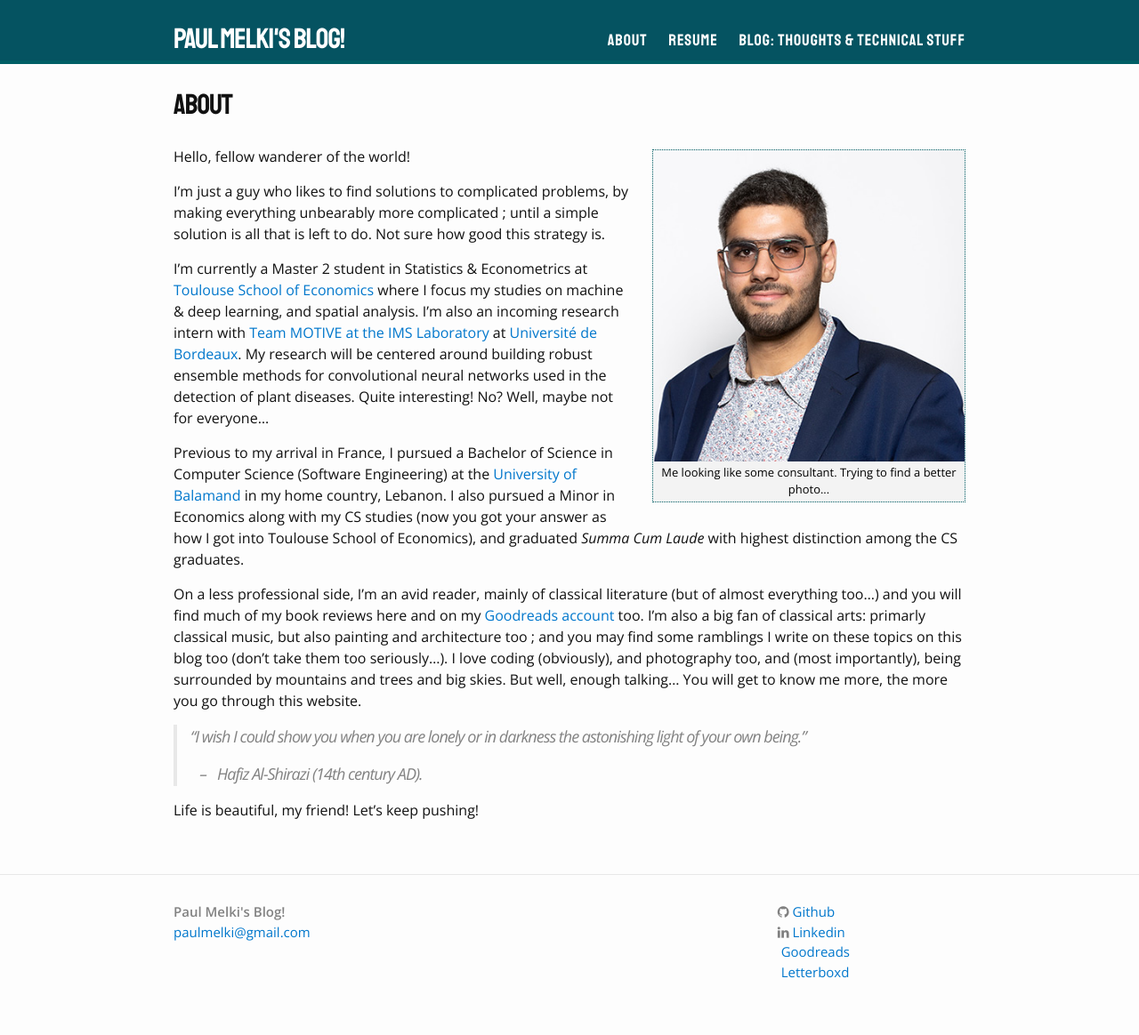
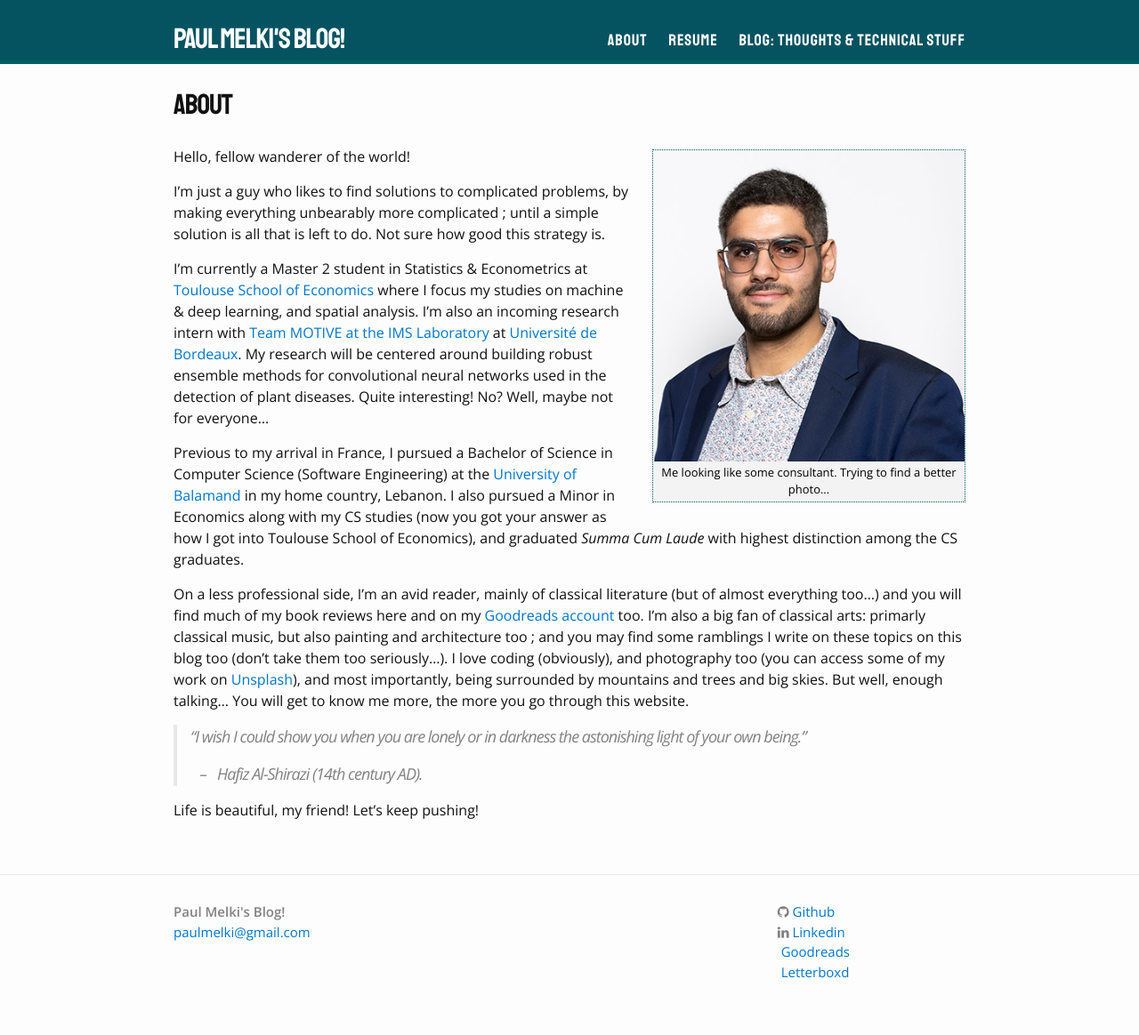
Before and after one commit to paulmelki/paulmelki.github.io, a Jekyll site: the page built from about.md, in a window 1280 px wide. Shown: the whole page at 89% size. Built offline with Jekyll 4.4.1, drawn with Linux system fonts in a browser that asks for light colours; nearby versions of some CDN libraries; some web fonts are replaced.

Commit message:
Added link to Unsplash in "About"

```diff
--- a/about.md
+++ b/about.md
@@ -25,7 +25,7 @@ and graduated *Summa Cum Laude* with highest distinction among the CS graduates.
 On a less professional side, I'm an avid reader, mainly of classical literature (but of almost everything too...) and you will
 find much of my book reviews here and on my [Goodreads account](https://www.goodreads.com/paulmelki) too. I'm also a big fan of classical arts:
 primarly classical music, but also painting and architecture too ; and you may find some ramblings I write on these topics on this blog
-too (don't take them too seriously...). I love coding (obviously), and photography too, and (most importantly), being surrounded by mountains and
+too (don't take them too seriously...). I love coding (obviously), and photography too (you can access some of my work on [Unsplash](https://unsplash.com/@paulmelki)), and most importantly, being surrounded by mountains and
 trees and big skies. But well, enough talking... You will get to know me more, the more you go through this website.
 
 > "I wish I could show you when you are lonely or in darkness the astonishing light of your own being."
```
